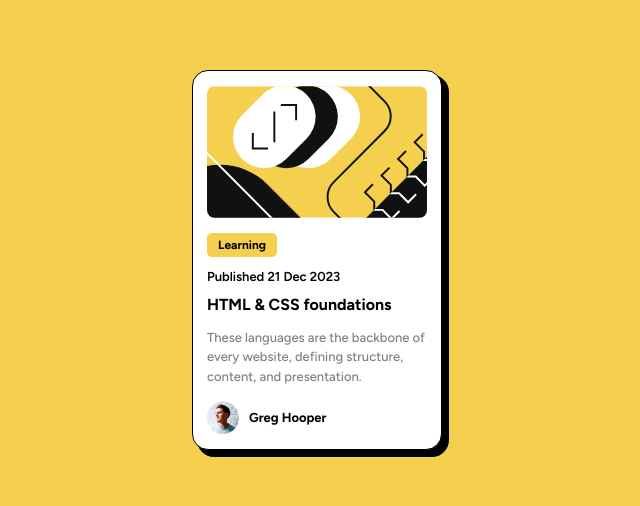
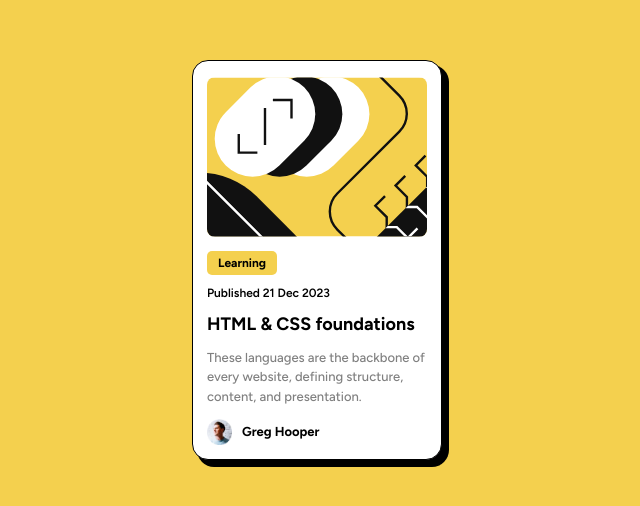
Before and after one commit to Joddy77/Blog-Preview-Card, a plain HTML site: page index.html in a window 1280 px wide. Shown: the part 140-646 px from the top of the page, without its empty margins (323-963 px from the left). Drawn offline with nearby package versions, Linux system fonts and the light colour scheme.

Commit message:
Update index.html

```diff
--- a/index.html
+++ b/index.html
@@ -26,25 +26,25 @@
     <title>Blog Preview Card</title>
 </head>
 <body class="bg-yellow grid justify-center items-center min-h-[100vh] font-figtree">
-    <div class="max-w-[300px] m-auto w-[250px] h-[380px] bg-white grid justify-center items-center rounded-[16px] border-[1px] border-black box-shadow">
-        <div class="mt-2px]">
-            <img class="w-[220px] rounded-[8px]" src="images/illustration-article.svg">
+    <div class="max-w-[300px] m-auto w-[250px] h-[400px] bg-white grid justify-center items-center rounded-[16px] border-[1px] border-black box-shadow">
+        <div class="mt-[2px] border-solid border-black">
+            <img class="w-[220px] h-[160px] object-cover rounded-[8px]" src="images/illustration-article.svg">
         </div>
         <div class="flex justify-center items-center bg-yellow text-black font-bold text-[12px] w-[70px] py-[3px] rounded-[5px] mt-[-15px]">
             Learning
         </div>
-        <div class="font-semibold text-[13px] mt-[-20px]">
+        <div class="font-semibold text-[12px] mt-[-20px]">
             Published 21 Dec 2023
         </div>
-        <div class="font-bold text-[16px] mt-[-25px]">
+        <div class="font-bold text-[18px] mt-[-20px]">
             HTML & CSS foundations
         </div>
-        <div class="font-medium text-[13px] text-gray w-[220px] mt-[-20px]">
+        <div class="font-medium text-[13px] text-gray w-[220px] mt-[-19px]">
             These languages are the backbone of every website, defining structure, content, and presentation.
         </div>
         <div class="flex justify-start items-center mt-[-15px]">
             <div>
-                <img class="w-[32px]" src="images/image-avatar.webp">
+                <img class="w-[25px]" src="images/image-avatar.webp">
             </div>
             <div class="ml-[10px] font-bold text-[13px] ">
                 Greg Hooper
```
